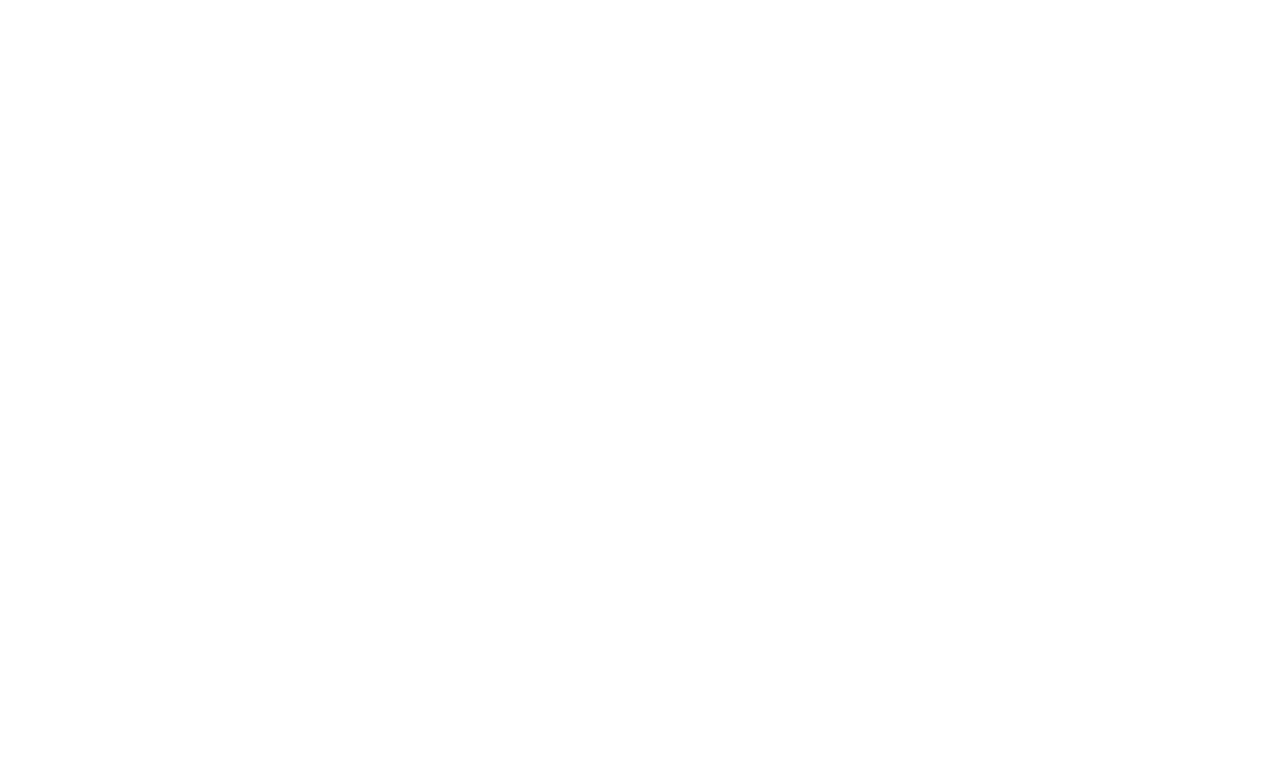
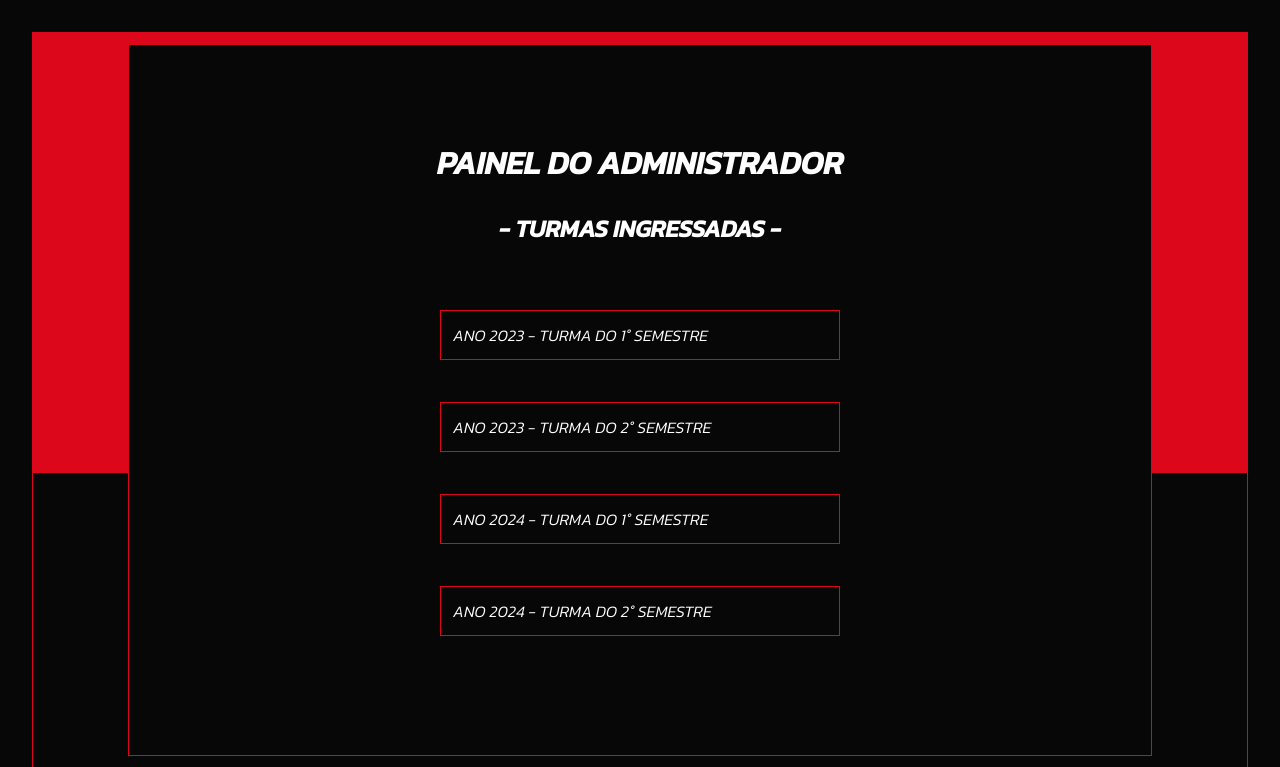
Before and after one commit to HasegawaTaizou/projeto-usinagem, a plain HTML site: page administrator-entered-classes.html in a window 1280 px wide. Shown: the top 767 px of the page. Drawn offline with Linux system fonts and the light colour scheme.

Commit message:
administrator entered classes finished

```diff
--- a/administrator-entered-classes.html
+++ b/administrator-entered-classes.html
@@ -4,7 +4,37 @@
     <meta charset="UTF-8" />
     <meta http-equiv="X-UA-Compatible" content="IE=edge" />
     <meta name="viewport" content="width=device-width, initial-scale=1.0" />
-    <title>Document</title>
+    <link rel="preconnect" href="https://fonts.googleapis.com" />
+    <link rel="preconnect" href="https://fonts.gstatic.com" crossorigin />
+    <link
+      href="https://fonts.googleapis.com/css2?family=Kanit:ital,wght@0,800;1,300;1,400;1,500&display=swap"
+      rel="stylesheet"
+    />
+    <title>Turmas Ingressadas</title>
+    <link rel="stylesheet" href="./css/reset.css" />
+    <link rel="stylesheet" href="./css/variables.css" />
+    <link rel="stylesheet" href="./css/administrator-entered-classes.css" />
   </head>
-  <body></body>
+  <body>
+    <main>
+      <div class="content">
+        <h1 class="context__title">PAINEL DO ADMINISTRADOR</h1>
+        <h2 class="context__subtitle">TURMAS INGRESSADAS</h2>
+        <ul class="entered-classes-container">
+          <a href="#"
+            ><li class="entered-class">ANO 2023 - TURMA DO 1° SEMESTRE</li></a
+          >
+          <a href="#"
+            ><li class="entered-class">ANO 2023 - TURMA DO 2° SEMESTRE</li></a
+          >
+          <a href="#"
+            ><li class="entered-class">ANO 2024 - TURMA DO 1° SEMESTRE</li></a
+          >
+          <a href="#"
+            ><li class="entered-class">ANO 2024 - TURMA DO 2° SEMESTRE</li></a
+          >
+        </ul>
+      </div>
+    </main>
+  </body>
 </html>
--- /dev/null
+++ b/css/administrator-entered-classes.css
@@ -0,0 +1,65 @@
+body {
+  height: 100vh;
+  font-family: "Kanit", sans-serif;
+  font-style: italic;
+  font-weight: 300;
+  color: var(--color-white);
+  background-color: var(--background-color);
+  display: flex;
+  justify-content: center;
+}
+
+main {
+  display: flex;
+  flex-direction: column;
+  justify-content: center;
+  align-items: center;
+  width: 100%;
+  max-width: 1440px;
+  background: linear-gradient(
+    to bottom,
+    var(--color-red) 60%,
+    var(--background-color) 20%
+  );
+  border: 1px solid var(--color-red);
+  margin: 32px;
+}
+
+.content {
+  display: flex;
+  flex-direction: column;
+  align-items: center;
+  width: 1024px;
+  height: 712px;
+  background-color: var(--background-color);
+  border: 1px solid var(--color-red);
+}
+
+.context__title {
+  margin-top: 94px;
+  margin-bottom: 24px;
+}
+
+.context__subtitle {
+  margin-bottom: 64px;
+}
+
+.context__subtitle::before {
+  content: "- ";
+}
+
+.context__subtitle::after {
+  content: " -";
+}
+
+.entered-classes-container {
+  display: grid;
+  gap: 42px;
+}
+
+.entered-class {
+  border: 1px solid var(--color-red);
+  width: 400px;
+  height: 50px;
+  padding: 12px;
+}
--- a/css/administrator-home-style.css
+++ b/css/administrator-home-style.css
@@ -1,5 +1,4 @@
 body {
-  height: 100vh;
   font-family: "Kanit", sans-serif;
   font-style: italic;
   font-weight: 300;
```
